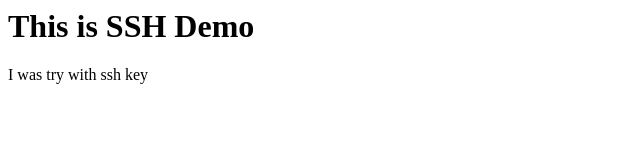
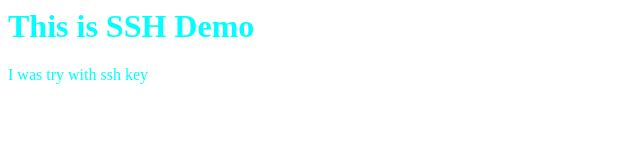
Before and after one commit to kunal96jadhav/SshRemoteRepo, a plain HTML site: page index.html in a window 1280 px wide. Shown: the whole page, without its empty margins (0-640 px from the left). Drawn offline with Linux system fonts and the light colour scheme.

Commit message:
add style for review

```diff
--- a/index.html
+++ b/index.html
@@ -1,6 +1,10 @@
 <html>
   <head>
-
+    <style>
+      body{
+        color: aqua;
+      }
+    </style>
   </head>
   <body>
     <h1>This is SSH Demo</h1>
```
